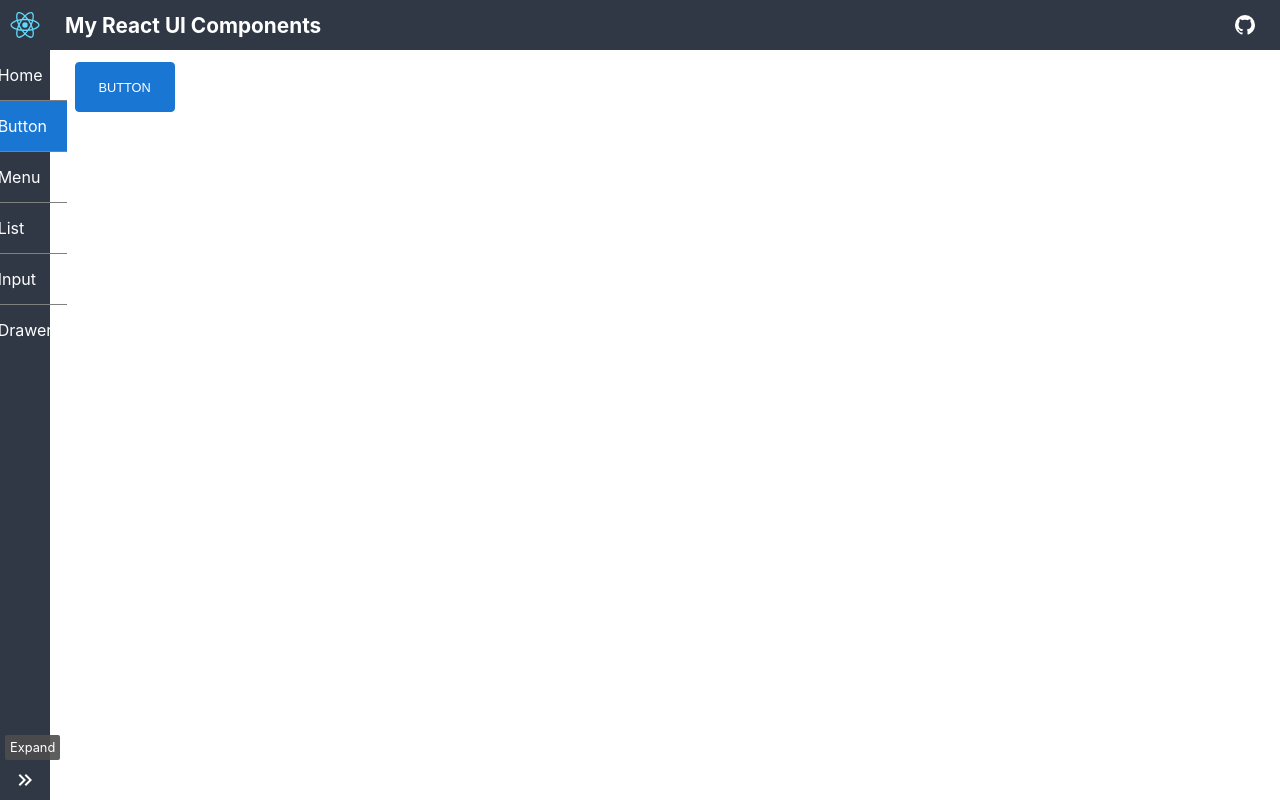
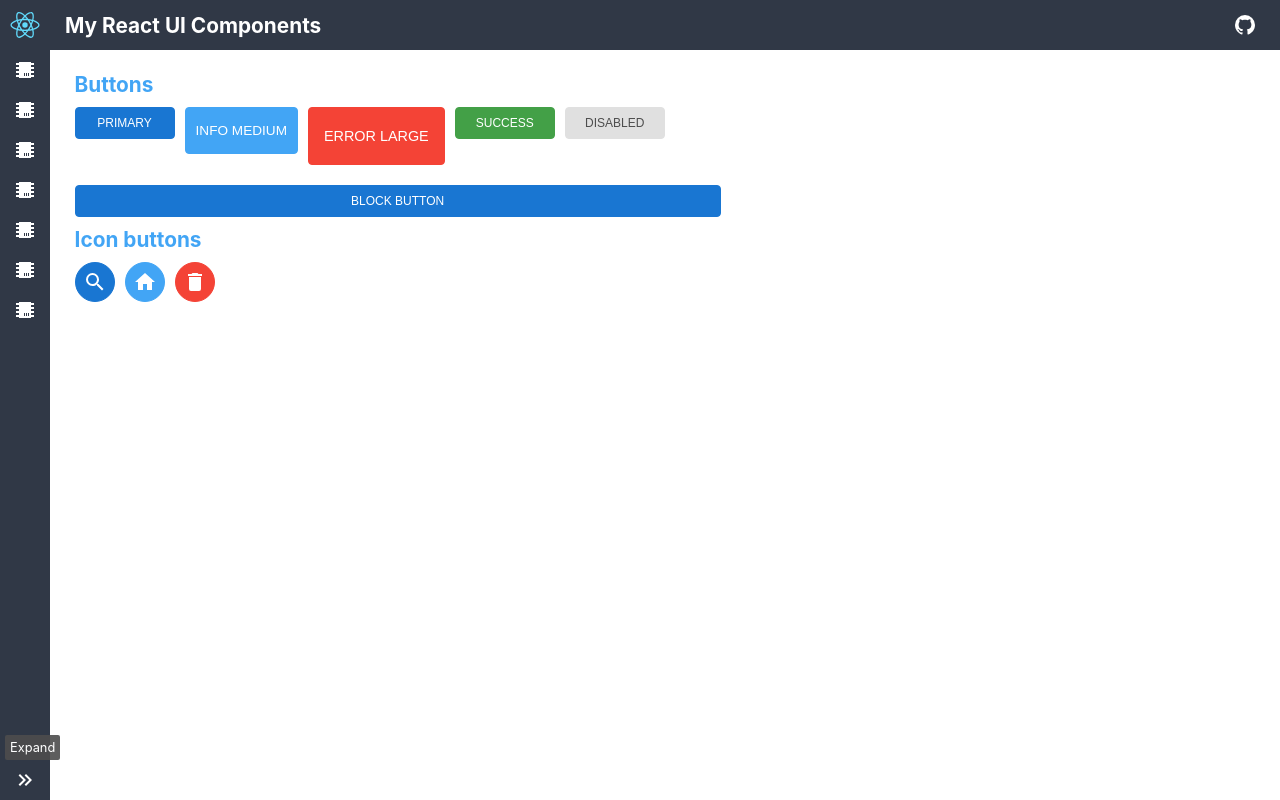
Before and after one commit to Assenti/react-ui-components, a React (Create React App) app: page /btns in a window 1280 px wide. Both pictures are taken after a click on the button 140 px from the left and 780 px from the top of the page. Built offline with nearby package versions, Linux system fonts and the light colour scheme.

Commit message:
Working on Button UI Component, new icons added

```diff
--- a/src/components/Button.js
+++ b/src/components/Button.js
@@ -3,13 +3,21 @@ import React from 'react';
 export const Button = (props) => {
 
     const btnClass = () => {
-        let result = `btn ${props.color ? props.color : ''} ${props.icon ? 'icon' : ''} ${props.small ? 'small' : ''}`
+        let result = `btn
+            ${props.color ? props.color : ''}
+            ${props.icon ? 'icon' : ''}
+            ${props.small ? 'small' : ''}
+            ${props.disabled ? 'disabled' : ''}
+            ${props.size ? props.size : ''}
+            ${props.block ? 'block' : ''}`
         return result.trim()
     }
 
     return (
-        <button className={btnClass()}
-            onClick={() => props.onAction()}>
+        <button
+            disabled={props.disabled}
+            className={btnClass()}
+            onClick={props.onAction}>
             {props.name}
             {props.children}
         </button>
--- a/src/icons/index.js
+++ b/src/icons/index.js
@@ -57,3 +57,35 @@ export const Github = (props) => {
         </svg>
     )
 }
+
+export const Account = (props) => {
+    return (
+        <svg style={{ width: (props.size ? props.size : 24)+'px', height: (props.size ? props.size : 24)+'px' }} viewBox="0 0 24 24">
+            <path fill={props.color ? props.color : '#4d4d4d'} d="M12,4A4,4 0 0,1 16,8A4,4 0 0,1 12,12A4,4 0 0,1 8,8A4,4 0 0,1 12,4M12,14C16.42,14 20,15.79 20,18V20H4V18C4,15.79 7.58,14 12,14Z" />
+        </svg>
+    )
+}
+
+export const Search = (props) => {
+    return (
+        <svg style={{ width: (props.size ? props.size : 24)+'px', height: (props.size ? props.size : 24)+'px' }} viewBox="0 0 24 24">
+            <path fill={props.color ? props.color : '#4d4d4d'} d="M9.5,3A6.5,6.5 0 0,1 16,9.5C16,11.11 15.41,12.59 14.44,13.73L14.71,14H15.5L20.5,19L19,20.5L14,15.5V14.71L13.73,14.44C12.59,15.41 11.11,16 9.5,16A6.5,6.5 0 0,1 3,9.5A6.5,6.5 0 0,1 9.5,3M9.5,5C7,5 5,7 5,9.5C5,12 7,14 9.5,14C12,14 14,12 14,9.5C14,7 12,5 9.5,5Z" />
+        </svg>
+    )
+}
+
+export const Home = (props) => {
+    return (
+        <svg style={{ width: (props.size ? props.size : 24)+'px', height: (props.size ? props.size : 24)+'px' }} viewBox="0 0 24 24">
+            <path fill={props.color ? props.color : '#4d4d4d'} d="M10,20V14H14V20H19V12H22L12,3L2,12H5V20H10Z" />
+        </svg>
+    )
+}
+
+export const Chip = (props) => {
+    return (
+        <svg style={{ width: (props.size ? props.size : 24)+'px', height: (props.size ? props.size : 24)+'px' }} viewBox="0 0 24 24">
+            <path fill={props.color ? props.color : '#4d4d4d'} d="M6,4H18V5H21V7H18V9H21V11H18V13H21V15H18V17H21V19H18V20H6V19H3V17H6V15H3V13H6V11H3V9H6V7H3V5H6V4M11,15V18H12V15H11M13,15V18H14V15H13M15,15V18H16V15H15Z" />
+        </svg>
+    )
+}
--- a/src/layouts/DrawerContent.js
+++ b/src/layouts/DrawerContent.js
@@ -1,7 +1,10 @@
 import React,  { useState } from 'react';
 import { useHistory } from 'react-router-dom';
 import { Drawer } from '../components/Drawer';
+import { Button } from '../components/Button';
 import { List } from '../components/List';
+import { Tooltip } from '../components/Tooltip';
+import { Chip  } from '../icons/index';
 
 export const DrawerContent = (props) => {
     const history = useHistory();
@@ -19,11 +22,25 @@ export const DrawerContent = (props) => {
                 dark
                 min={drawerMin}
                 onResize={() => setDrawerMin(!drawerMin)}>
+                {drawerMin ?
+                <List onItemClick={() => {}}
+                    items={props.items}
+                    isActiveItem={() => false}>
+                        {props.items.map((item, index) =>
+                            <Tooltip key={index}
+                                tooltip={item.name}
+                                position="right">
+                                <Button
+                                onAction={() => handleItemClick(item)}
+                                icon><Chip color="#fff"/></Button>
+                            </Tooltip>
+                        )}
+                    </List> :
                 <List dark
                     onItemClick={handleItemClick}
                     items={props.items}
                     itemTitle="name"
-                    isActiveItem={current => current.path === window.location.pathname}/>
+                    isActiveItem={current => current.path === window.location.pathname}/>}
             </Drawer>
         </div>
     )
--- a/src/pages/ButtonPage.js
+++ b/src/pages/ButtonPage.js
@@ -1,13 +1,81 @@
 import React from 'react';
 import { Button } from '../components/Button';
+import { Tooltip } from '../components/Tooltip';
+import { Search, Home, Delete } from '../icons';
 
 export const ButtonPage = () => {
     return (
         <div className="page">
-            <Button
-                color="primary"
-                name="Button"
-                onAction={() => {}}/>
+            <div className="page-title">Buttons</div>
+            <div className="flex align-top">
+                <Button
+                    color="primary"
+                    name="Primary"
+                    onAction={() => {}}/>
+                <div className="mx-5"></div>
+                <Button
+                    color="info"
+                    size="medium"
+                    name="Info medium"
+                    onAction={() => {}}/>
+                <div className="mx-5"></div>
+                <Button
+                    size="large"
+                    color="error"
+                    name="Error large"
+                    onAction={() => {}}/>
+                <div className="mx-5"></div>
+                <Button
+                    color="success"
+                    name="Success"
+                    onAction={() => {}}/>
+                <div className="mx-5"></div>
+                <Button
+                    disabled
+                    color="success"
+                    name="Disabled"
+                    onAction={() => {}}/>
+            </div>
+            <br/>
+            <div className="flex">
+                <div className="col">
+                    <Button
+                        block
+                        color="primary"
+                        name="Block button"
+                        onAction={() => {}}/>
+                </div>
+                <div className="col"></div>
+            </div>
+            <div className="page-title">Icon buttons</div>
+            <div className="flex">
+                <Tooltip tooltip="Search">
+                    <Button
+                        color="primary"
+                        icon
+                        onAction={() => {}}>
+                        <Search color="#fff"/>
+                    </Button>
+                </Tooltip>
+                <div className="mx-5"></div>
+                <Tooltip tooltip="Home">
+                    <Button
+                        color="info"
+                        icon
+                        onAction={() => {}}>
+                        <Home color="#fff"/>
+                    </Button>
+                </Tooltip>
+                <div className="mx-5"></div>
+                <Tooltip tooltip="Delete">
+                    <Button
+                        color="error"
+                        icon
+                        onAction={() => {}}>
+                        <Delete color="#fff"/>
+                    </Button>
+                </Tooltip>
+            </div>
         </div>
     )
 }
--- /dev/null
+++ b/src/pages/TooltipPage.js
@@ -0,0 +1,20 @@
+import React from 'react';
+import { Tooltip } from '../components/Tooltip';
+import { Button } from '../components/Button';
+
+export const TooltipPage = () => {
+    return (
+        <div className="page">
+            <div className="page-title">Tooltips</div>
+            <div className="flex align-top">
+                <Tooltip tooltip="Some text">
+                    <p>Some text</p>
+                </Tooltip>
+                <div className="mx-10"></div>
+                <Tooltip tooltip="Button">
+                    <Button color="info" name="Button" onAction={() =>{}}/>
+                </Tooltip>
+            </div>
+        </div>
+    )
+}
--- a/src/routes.js
+++ b/src/routes.js
@@ -4,6 +4,7 @@ import { MenuPage } from './pages/MenuPage';
 import { ListPage } from './pages/ListPage';
 import { InputsPage } from './pages/InputsPage';
 import { DrawerPage } from './pages/DrawerPage';
+import { TooltipPage } from './pages/TooltipPage';
 
 export const routes = [
     { path: '/', name: 'Home', Component: HomePage },
@@ -11,5 +12,6 @@ export const routes = [
     { path: '/menus', name: 'Menu', Component: MenuPage },
     { path: '/lists', name: 'List', Component: ListPage },
     { path: '/inputs', name: 'Input', Component: InputsPage },
-    { path: '/drawer', name: 'Drawer', Component: DrawerPage }
+    { path: '/drawer', name: 'Drawer', Component: DrawerPage },
+    { path: '/tooltip', name: 'Tooltip', Component: TooltipPage }
 ];
--- a/src/styles/_btn.scss
+++ b/src/styles/_btn.scss
@@ -1,5 +1,5 @@
 .btn {
-    padding: 15px 10px;
+    padding: 8px;
     text-transform: uppercase;
     text-align: center;
     cursor: pointer;
@@ -7,21 +7,25 @@
     -moz-user-select: none;
     border: none;
     outline: none;
-    font-size: .8rem;
+    font-size: .75rem;
     min-width: 100px;
-    height: 50px;
     border-radius: 4px;
     display: flex;
     justify-content: center;
     align-items: center;
 
+    &.medium {
+        padding: 15px 10px;
+        font-size: .85rem;
+    }
+
+    &.large {
+        padding: 20px 15px;
+        font-size: .9rem;
+    }
+
     &.wide {
         width: 60%;
-    }
-
-    &.small {
-        max-width: 80px !important;
-        min-width: 80px !important;
     }
 
     &.small.icon {
@@ -42,17 +46,17 @@
         box-shadow: none !important;
     }
 
-    &:active:not(.icon) {
+    &:active {
         box-shadow: 0 2px 5px rgba(black, .3);
     }
 
     &.primary {
-        background-color: $primary;
+        background-color: $primary !important;
         border: 1px solid $primary;
         color: #fff;
 
         &:hover {
-            background-color: darken($primary, 10%);
+            background-color: darken($primary, 10%) !important;
         }
     }
 
@@ -66,12 +70,12 @@
     }
 
     &.info {
-        background-color: $info;
+        background-color: $info !important;
         border: 1px solid $info;
         color: #fff;
 
         &:hover {
-            background-color: darken($info, 10%);
+            background-color: darken($info, 10%) !important;
         }
     }
 
@@ -86,12 +90,12 @@
     }
 
     &.error {
-        background-color: $error;
+        background-color: $error !important;
         border: 1px solid $error;
         color: #fff;
 
         &:hover {
-            background-color: darken($error, 10%);
+            background-color: darken($error, 10%) !important;
         }
     }
 
@@ -107,11 +111,7 @@
         background-color: transparent;
         border-radius: 50% !important;
 
-        &:active {
-            transform: scale(.95);
-        }
-
-        &:hover {
+        &:hover:not(.primary):not(.info):not(.error) {
             background-color: rgba($light, .3);
             transition: all .3s ease-in-out;
         }
--- a/src/styles/_helpers.scss
+++ b/src/styles/_helpers.scss
@@ -12,6 +12,10 @@
 
 .column {
     flex-direction: column;
+}
+
+.align-top {
+    align-items: flex-start;
 }
 
 .align-center {
--- a/src/styles/_tooltip.scss
+++ b/src/styles/_tooltip.scss
@@ -5,12 +5,17 @@
         background-color: rgba($dark, .9);
         color: white;
         white-space: nowrap;
+        width: auto;
+        max-width: 250px;
         padding: 5px;
         font-size: .8rem;
         border-radius: 2px;
+        text-align: center;
         position: absolute;
         top: calc(-50% - 5px);
+        z-index: 99;
         // left: 25%;
+        left: 0;
     }
 
     &.right > div {
@@ -19,8 +24,15 @@
     }
 
     &.bottom > div {
-        bottom: -25%;
-        left: calc(100% + 5px);
+        top: calc(100% + 5px);
+        left: 0;
+        // left: calc(100% + 5px);
+    }
+
+    &.bottom-right > div {
+        top: calc(100% + 5px);
+        left: -150%;
+        // left: calc(100% + 5px);
     }
 }
 
```
Also changed, not shown: src/layouts/Content.js (+7 -2 lines), src/pages/HomePage.js (+3 -20 lines).
